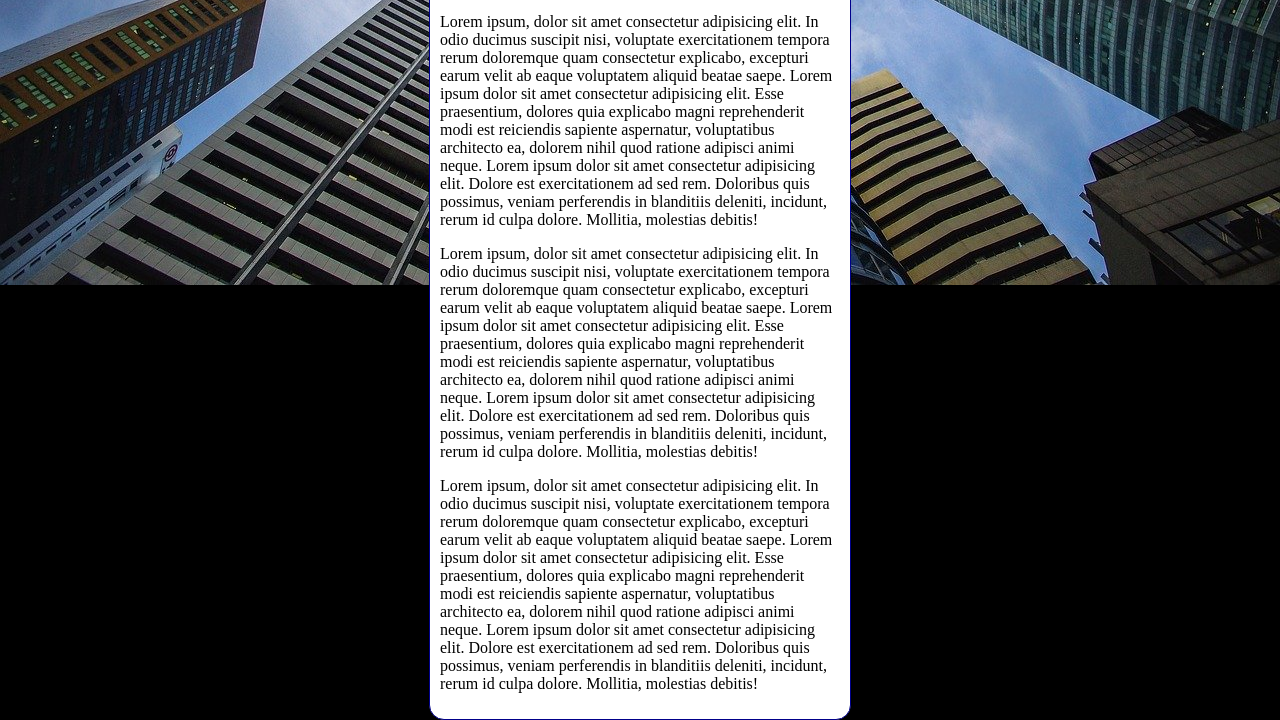
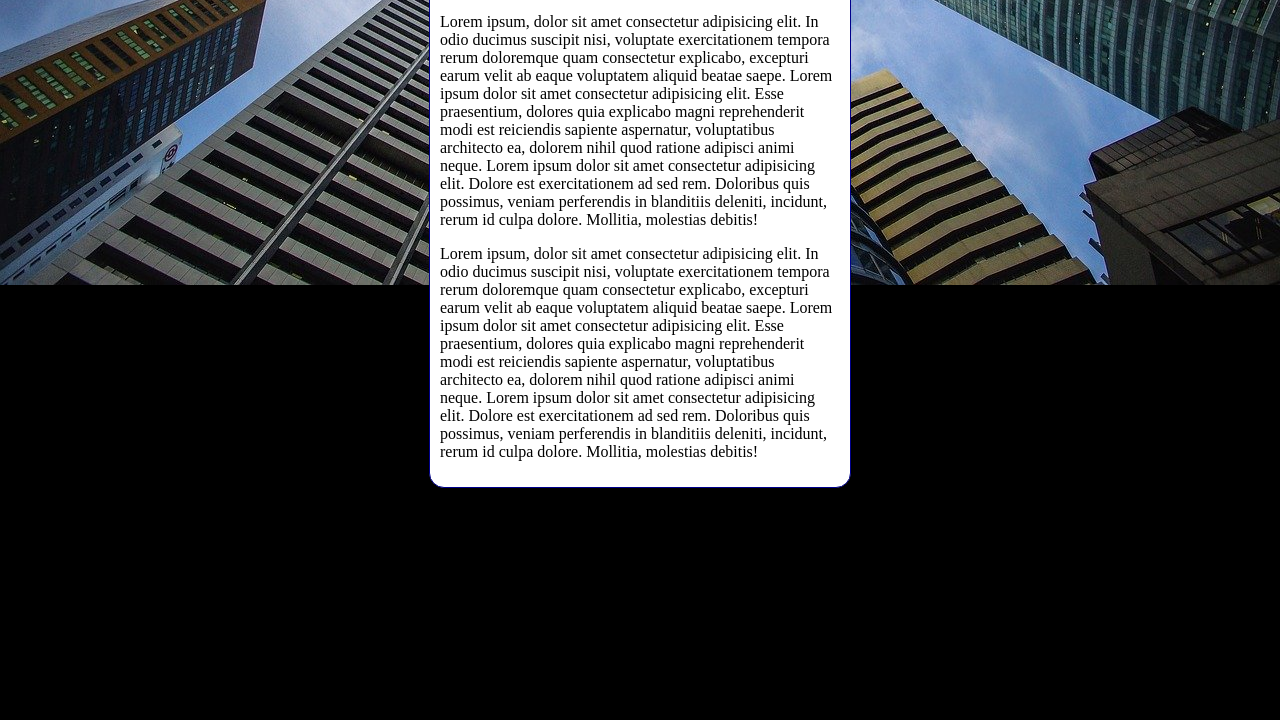
Before and after one commit to Ayugui/html-css, a plain HTML site: page exercícios/ex022/fundo006.html in a window 1280 px wide. Shown: the part 550-1270 px from the top of the page. After the commit the page ends 1038 px from the top, so only its background shows below. Drawn offline with Linux system fonts and the light colour scheme.

Commit message:
Update fundo006.html

```diff
--- a/exercícios/ex022/fundo006.html
+++ b/exercícios/ex022/fundo006.html
@@ -35,7 +35,6 @@
         <p>Lorem ipsum, dolor sit amet consectetur adipisicing elit. In odio ducimus suscipit nisi, voluptate exercitationem tempora rerum doloremque quam consectetur explicabo, excepturi earum velit ab eaque voluptatem aliquid beatae saepe. Lorem ipsum dolor sit amet consectetur adipisicing elit. Esse praesentium, dolores quia explicabo magni reprehenderit modi est reiciendis sapiente aspernatur, voluptatibus architecto ea, dolorem nihil quod ratione adipisci animi neque. Lorem ipsum dolor sit amet consectetur adipisicing elit. Dolore est exercitationem ad sed rem. Doloribus quis possimus, veniam perferendis in blanditiis deleniti, incidunt, rerum id culpa dolore. Mollitia, molestias debitis!</p>
         <p>Lorem ipsum, dolor sit amet consectetur adipisicing elit. In odio ducimus suscipit nisi, voluptate exercitationem tempora rerum doloremque quam consectetur explicabo, excepturi earum velit ab eaque voluptatem aliquid beatae saepe. Lorem ipsum dolor sit amet consectetur adipisicing elit. Esse praesentium, dolores quia explicabo magni reprehenderit modi est reiciendis sapiente aspernatur, voluptatibus architecto ea, dolorem nihil quod ratione adipisci animi neque. Lorem ipsum dolor sit amet consectetur adipisicing elit. Dolore est exercitationem ad sed rem. Doloribus quis possimus, veniam perferendis in blanditiis deleniti, incidunt, rerum id culpa dolore. Mollitia, molestias debitis!</p>
         <p>Lorem ipsum, dolor sit amet consectetur adipisicing elit. In odio ducimus suscipit nisi, voluptate exercitationem tempora rerum doloremque quam consectetur explicabo, excepturi earum velit ab eaque voluptatem aliquid beatae saepe. Lorem ipsum dolor sit amet consectetur adipisicing elit. Esse praesentium, dolores quia explicabo magni reprehenderit modi est reiciendis sapiente aspernatur, voluptatibus architecto ea, dolorem nihil quod ratione adipisci animi neque. Lorem ipsum dolor sit amet consectetur adipisicing elit. Dolore est exercitationem ad sed rem. Doloribus quis possimus, veniam perferendis in blanditiis deleniti, incidunt, rerum id culpa dolore. Mollitia, molestias debitis!</p>
-        <p>Lorem ipsum, dolor sit amet consectetur adipisicing elit. In odio ducimus suscipit nisi, voluptate exercitationem tempora rerum doloremque quam consectetur explicabo, excepturi earum velit ab eaque voluptatem aliquid beatae saepe. Lorem ipsum dolor sit amet consectetur adipisicing elit. Esse praesentium, dolores quia explicabo magni reprehenderit modi est reiciendis sapiente aspernatur, voluptatibus architecto ea, dolorem nihil quod ratione adipisci animi neque. Lorem ipsum dolor sit amet consectetur adipisicing elit. Dolore est exercitationem ad sed rem. Doloribus quis possimus, veniam perferendis in blanditiis deleniti, incidunt, rerum id culpa dolore. Mollitia, molestias debitis!</p>
     </main>
 </body>
 </html>
```
